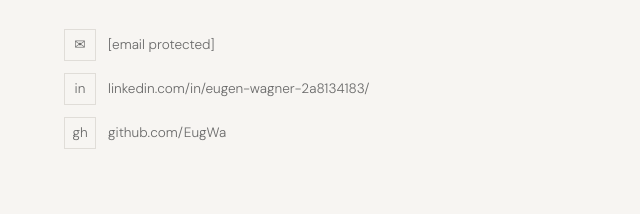
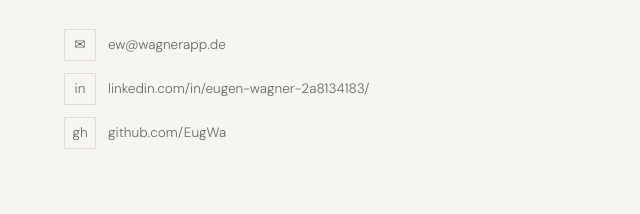
Before and after one commit to EugWa/my-portfolio, a plain HTML site: page index.html in a window 1280 px wide. Shown: the part 5400-5614 px from the top of the page, 0-640 px from the left. Drawn offline with Linux system fonts and the light colour scheme.

Commit message:
Update contact email in index.html

```diff
--- a/index.html
+++ b/index.html
@@ -827,9 +827,9 @@
       <h3>Lass uns zusammenarbeiten.</h3>
       <p>Du planst ein Azure-Projekt, brauchst Architekturberatung oder suchst einen erfahrenen Cloud Architect? Ich freue mich über deine Nachricht.</p>
       <div class="contact-links">
-        <a href="/cdn-cgi/l/email-protection#acc1cdd4ecc1d9dfd8c9dec1cdc2c282c8c9" class="contact-link">
+        <a href="mailto:ew@wagnerapp.de" class="contact-link">
           <div class="contact-link-icon">✉</div>
-          <span class="__cf_email__" data-cfemail="e18c8099a18c94929584938c808f8fcf8584">[email&#160;protected]</span>
+          <span>ew@wagnerapp.de</span>
         </a>
         <a href="https://www.linkedin.com/in/eugen-wagner-2a8134183/" class="contact-link" target="_blank">
           <div class="contact-link-icon">in</div>
```
